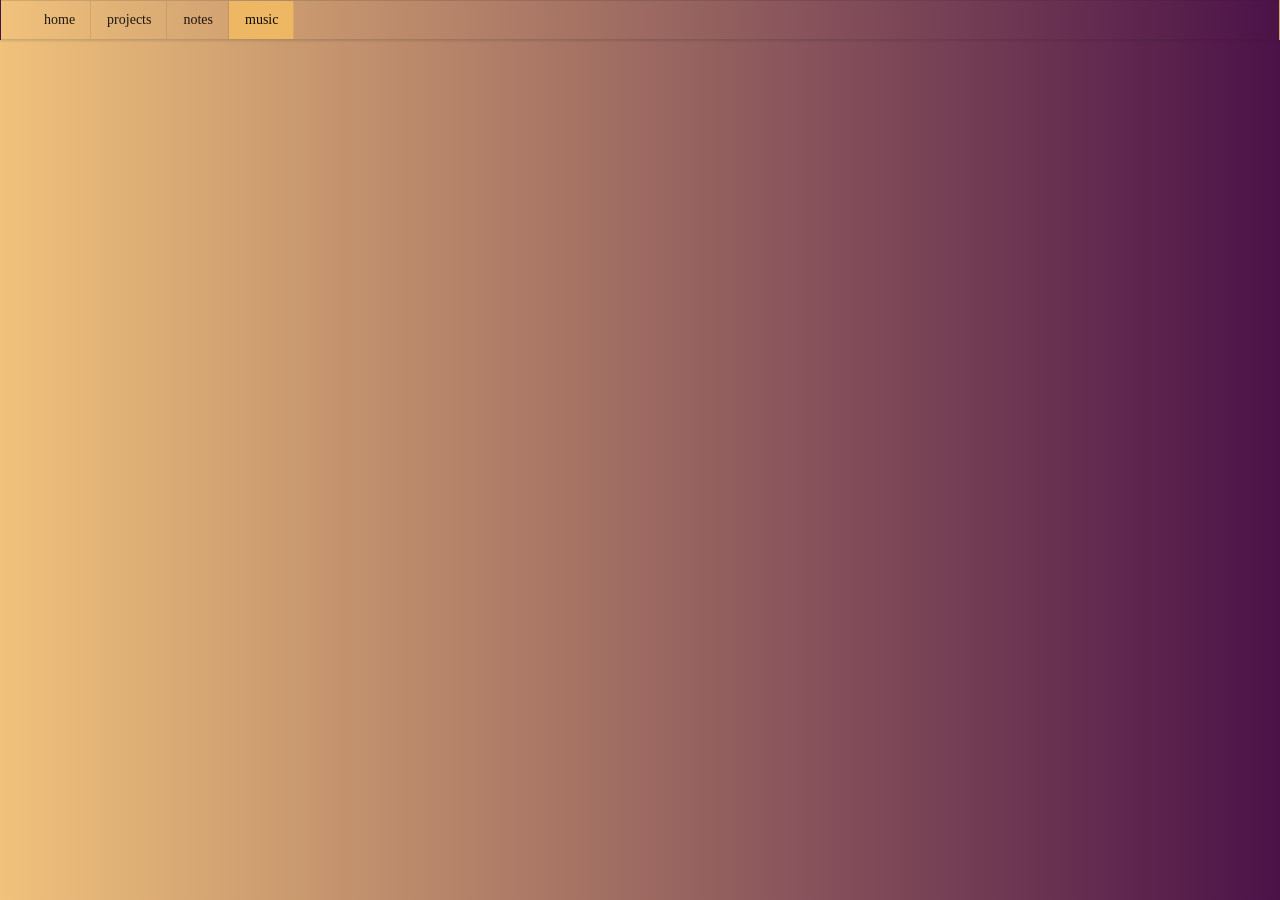
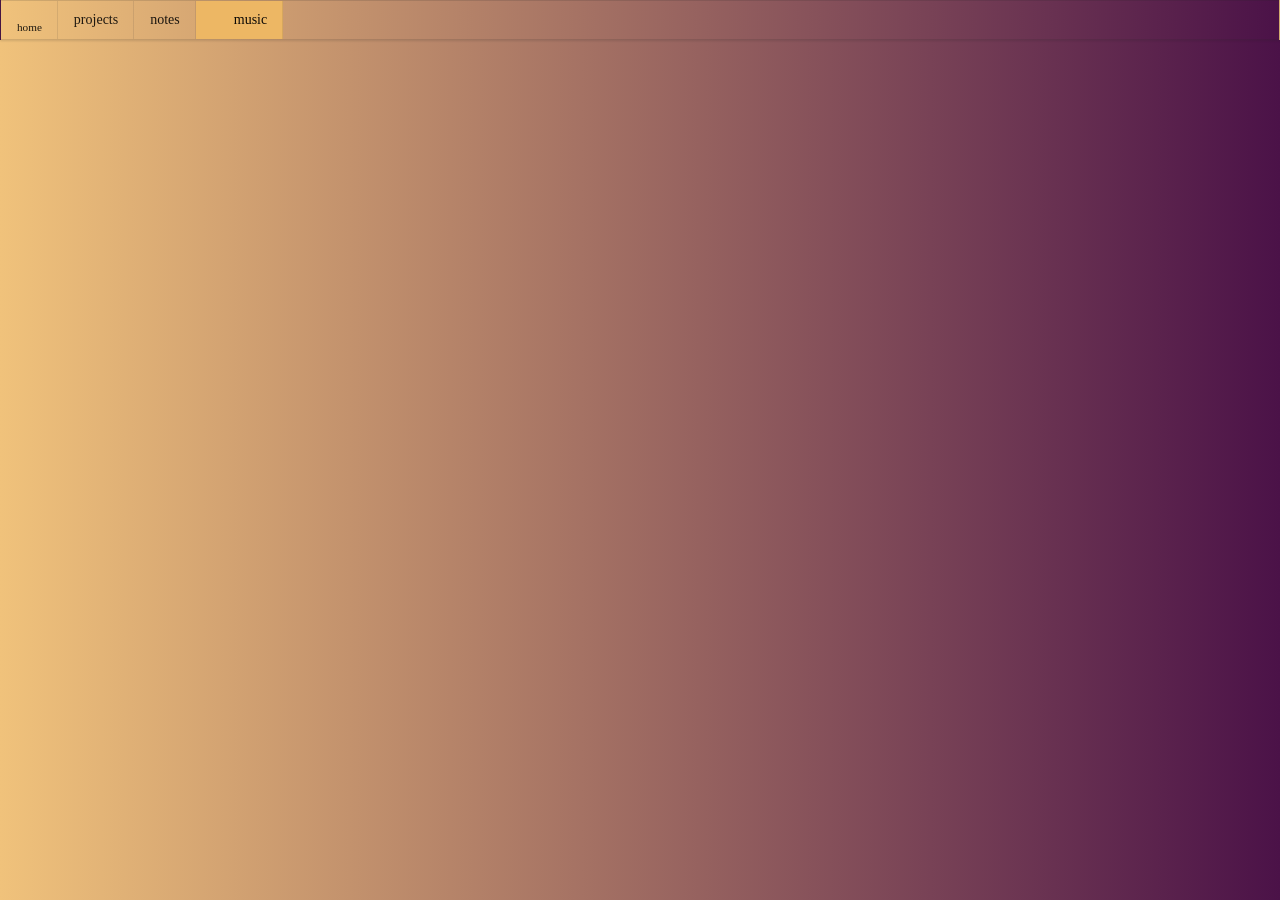
Before and after one commit to trolit/jekyll-portfolio, a Jekyll site: the page built from music/s1-dawn.md, in a window 1280 px wide and 900 px high. Built offline with Jekyll 4.4.1, drawn with Linux system fonts in a browser that asks for light colours; nearby versions of some CDN libraries; some web fonts are replaced; library files that are not in the unit come from our copies.

Commit message:
Add bookmark to active page, change home anchor

```diff
--- a/_includes/menubar.html
+++ b/_includes/menubar.html
@@ -8,20 +8,30 @@
 <div class="nonprintable mb-5">
   <nav class="ui fixed menu font-balooChettan2 h-5 background-main-gradient">
     <a href="{{ site.baseurl}}/" class="brand item">
-      <span class="iconify icon-20" data-icon="carbon:select-window"></span> &nbsp;
-      home
+      <div class="text-center">
+        <span class="iconify icon-20" data-icon="radix-icons:home"></span><br/>
+        <small>home</small>
+      </div>
+
     </a>
 
     {% if num_projects > 0 %}
-    <a href="{{ site.baseurl }}/projects" class="{% if include.active == 'projects' %} active {% endif
-      %}item">projects</a>
+    <a href="{{ site.baseurl }}/projects" class="{% if include.active == 'projects' %} active {% endif %} item">
+      {% if include.active == 'projects' %} <span class="iconify-inline icon-15" data-icon="bi:bookmark-star"></span> &nbsp;{% endif %}
+      projects
+    </a>
     {% endif %}
 
     {% if num_essays > 0 %}
     <a href="{{ site.baseurl }}/essays"
-      class="{% if include.active == 'essays' %} active {% endif %} item">notes</a>
+      class="{% if include.active == 'essays' %} active {% endif %} item">
+      {% if include.active == 'essays' %} <span class="iconify-inline icon-15" data-icon="bi:bookmark-star"></span> &nbsp;{% endif %}
+      notes
     {% endif %}
 
-    <a href="{{ site.baseurl }}/music" class="{% if include.active == 'music' %} active {% endif %} item">music</a>
+    <a href="{{ site.baseurl }}/music" class="{% if include.active == 'music' %} active {% endif %} item">
+      {% if include.active == 'music' %} <span class="iconify-inline icon-15" data-icon="bi:bookmark-star"></span> &nbsp;{% endif %}
+      music
+    </a>
   </nav>
 </div>
--- a/css/stylesheet-customizations.scss
+++ b/css/stylesheet-customizations.scss
@@ -155,6 +155,16 @@
 /* Iconify icons */
 /* ************************************* */
 
+.icon-10 {
+  height: 10px !important;
+  width: 10px !important;
+}
+
+.icon-15 {
+  height: 15px !important;
+  width: 15px !important;
+}
+
 .icon-20 {
   height: 20px !important;
   width: 20px !important;
```
